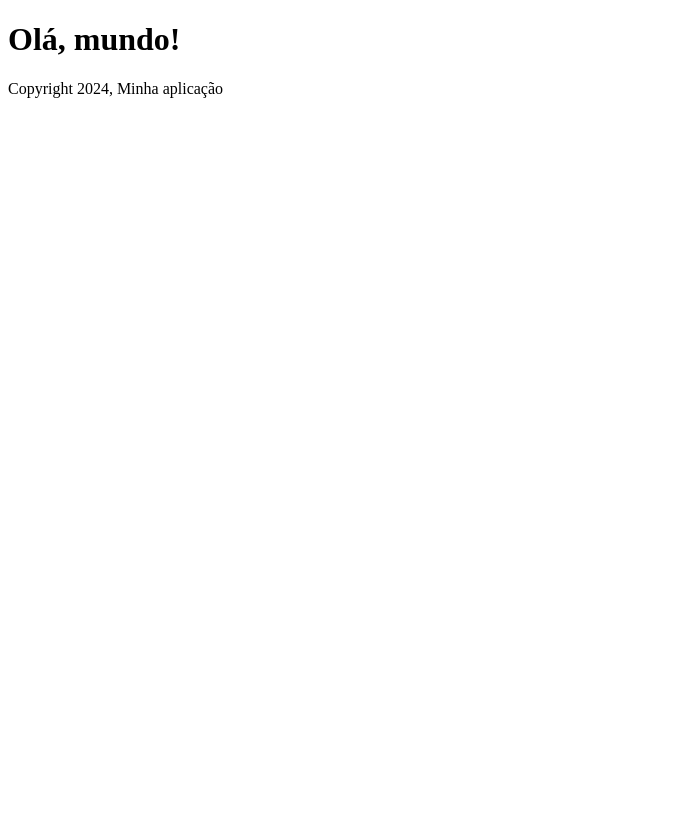
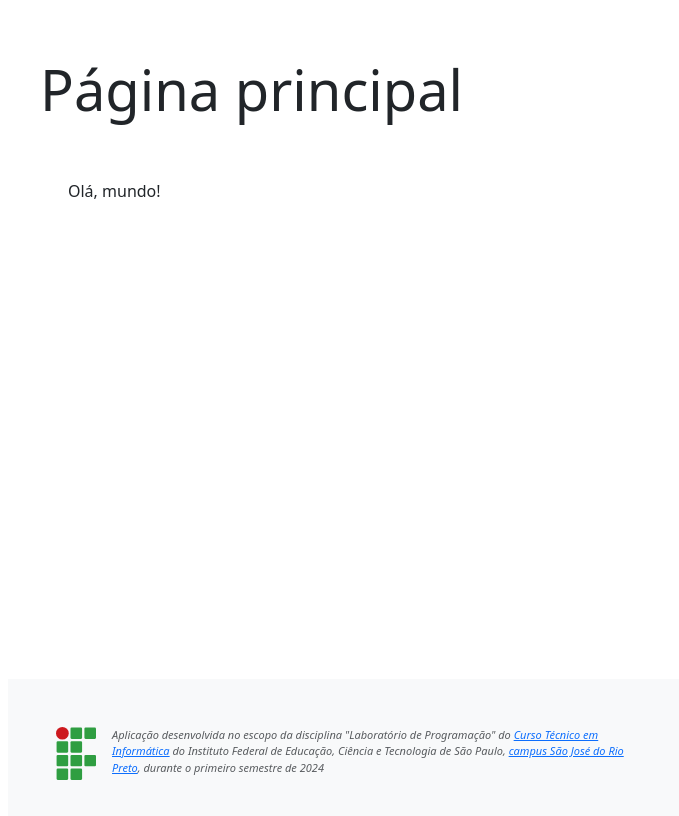
Before and after one commit to TINF-IFSP-RioPreto/2024-labprog-flask-estoque, a Flask app: page / in a window 1280 px wide. Shown: the whole page, without its empty margins (0-679 px from the left). Before the commit the page ends 98 px from the top, so only its background shows below. Run offline with Flask 3, Linux system fonts and the light colour scheme; parts of the project's set-up code (start-up, migrations or seed data) failed here and were passed over; some libraries are stand-ins or nearby versions.

Commit message:
Introdução do bootstrap-flask e refatoração da view index.jinja

```diff
--- a/requirements.txt
+++ b/requirements.txt
@@ -1 +1,2 @@
 Flask~=3.0
+bootstrap-flask~=2.3
--- a/src/factory.py
+++ b/src/factory.py
@@ -5,6 +5,7 @@ import sys
 
 from flask import Flask, render_template
 
+from src.modules import bootstrap
 
 def create_app(config_filename: str = 'config.dev.json') -> Flask:
     app = Flask(__name__,
@@ -26,9 +27,13 @@ def create_app(config_filename: str = 'config.dev.json') -> Flask:
         app.logger.fatal("O arquivo de configuração '%s' não existe" % (config_filename))
         sys.exit(1)
 
+    app.logger.debug("Registrando as extensões")
+    bootstrap.init_app(app)
+
     @app.route('/')
     @app.route('/index')
     def index():
-        return render_template('index.jinja', title="Página principal")
+        return render_template('index.jinja',
+                               title="Página principal")
 
     return app
--- /dev/null
+++ b/src/modules.py
@@ -0,0 +1,3 @@
+from flask_bootstrap import Bootstrap5
+
+bootstrap = Bootstrap5()
--- a/src/static/css/custom.css
+++ b/src/static/css/custom.css
@@ -0,0 +1,9 @@
+.jumbotron {
+    padding: 1rem 2rem;
+    margin-bottom: 2rem;
+    margin-top: 1.5rem;
+}
+
+.fs-tiny {
+    font-size: 11px;
+}
--- /dev/null
+++ b/src/templates/_layout.jinja2
@@ -0,0 +1,51 @@
+{% from 'bootstrap5/utils.html' import render_icon %}
+<!DOCTYPE html>
+<html lang="pt-BR">
+<head>
+    {% block head %}
+    <meta charset="UTF-8" />
+    <meta name="viewport" content="width=device-width, initial-scale=1.0, shrink-to-fit=no" />
+    <title>{% if title %}{{ title }}{% else %}Aplicação{% endif %}</title>
+    {{ bootstrap.load_css() }}
+    <link rel="stylesheet" href="{{ url_for('static', filename='css/custom.css') }}" />
+    {% endblock %}
+</head>
+<body id="page-top" class="d-flex flex-column min-vh-100 mx-2 mt-3">
+{% if title %}
+    <div class="jumbotron"><h1 class="display-4">{{ title }}</h1></div>
+{% endif %}
+
+<main id="content" class="px-5">
+    <div class="container-fluid">
+        {% block content %}{% endblock %}
+    </div>
+</main>
+
+<footer class="mt-auto pt-5 mt-5 bg-body-tertiary text-body-secondary">
+    <div class="container-fluid pb-4 px-5">
+        <div class="row">
+            <div class="col">
+                <img class="me-3 float-start" src="{{ url_for('static', filename='img/if.svg') }}" alt="Logotipo do IFSP" width="40" />
+                <p class="fs-tiny text-start"><em>Aplicação desenvolvida no escopo
+                    da disciplina "Laboratório de Programação" do
+                    <a href="https://sjp.ifsp.edu.br/cursos-tecnicos/221-curso-tecnico-em-informatica"
+                       target="_blank">Curso Técnico em Informática</a> do Instituto Federal de
+                    Educação, Ciência e Tecnologia de São Paulo,
+                    <a href="https://sjp.ifsp.edu.br/" target="_blank">campus São José do Rio Preto</a>,
+                    durante o primeiro semestre de 2024</em>
+                </p>
+            </div>
+            <div class="col text-end ms-auto">
+                <div class="d-md-none ms-3">
+                    <a class="d-inline scroll-to-top" href="#page-top">{{ render_icon('arrow-bar-up', size=32) }}</a>
+                </div>
+                <div class="d-none d-md-inline">
+                    <a class="d-inline scroll-to-top" href="#page-top">{{ render_icon('arrow-bar-up', size=64) }}</a>
+                </div>
+            </div>
+        </div>
+    </div>
+</footer>
+{{ bootstrap.load_js() }}
+</body>
+</html>
--- a/src/templates/index.jinja
+++ b/src/templates/index.jinja
@@ -1,19 +1,4 @@
-<!DOCTYPE html>
-<html lang="pt=br">
-<head>
-    <meta charset="UTF-8" />
-    <meta name="viewport" content="width=device-width, initial-scale=1.0, shrink-to-fit=no" />
-    <title>{{ title }}</title>
-    <link rel="stylesheet" href="{{ url_for('static', filename='css/custom.css') }}" />
-</head>
-<body>
-<main id="content" class="px-5">
-    <div class="container-fluid">
-        <h1>Olá, mundo!</h1>
-    </div>
-</main>
-<footer>
-    <p class="align-center">Copyright 2024, Minha aplicação</p>
-</footer>
-</body>
-</html>
+{% extends '_layout.jinja2' %}
+{% block content %}
+Olá, mundo!
+{% endblock %}
```
Also changed, not shown: src/static/img/if.svg (added).
